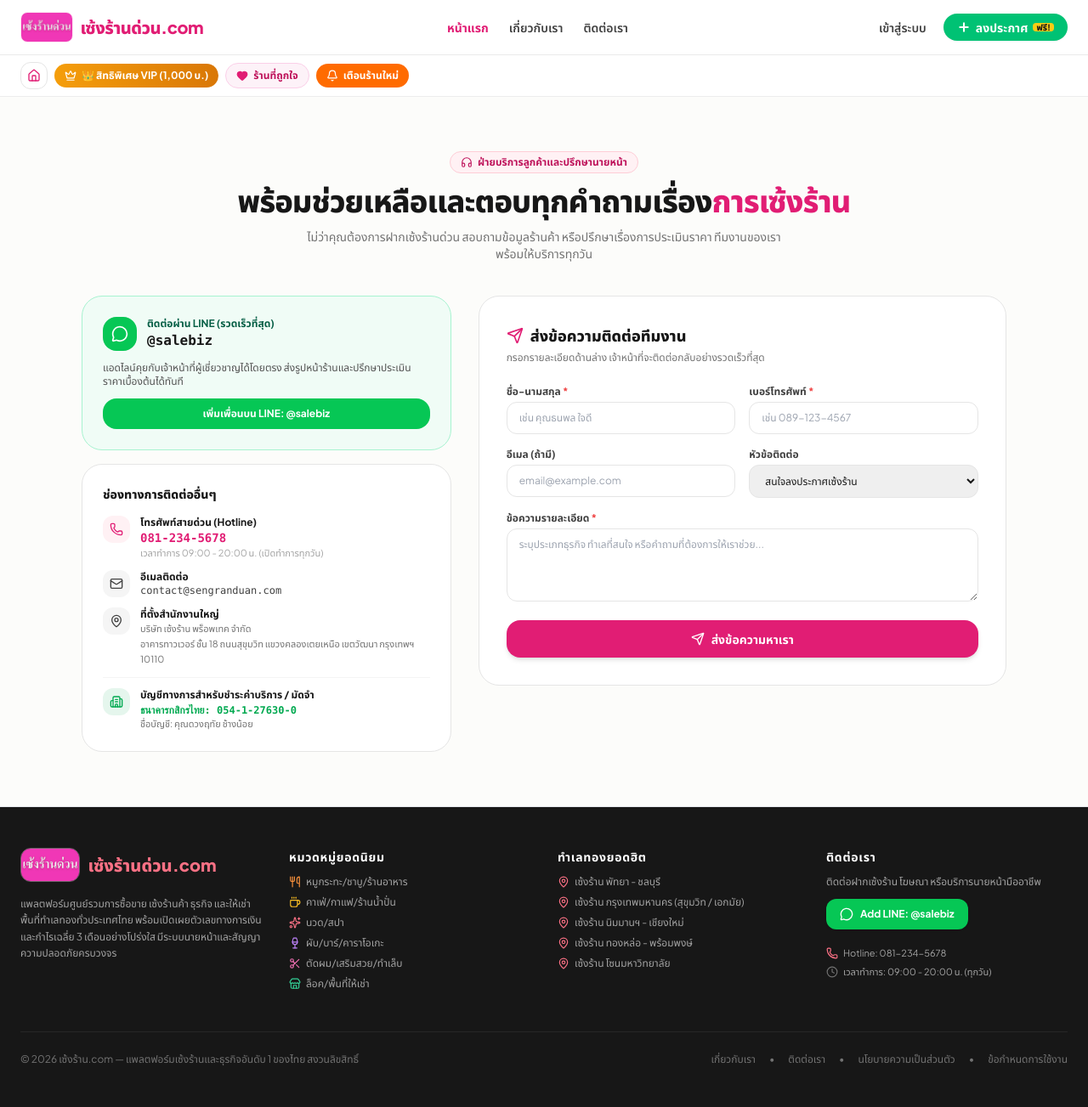
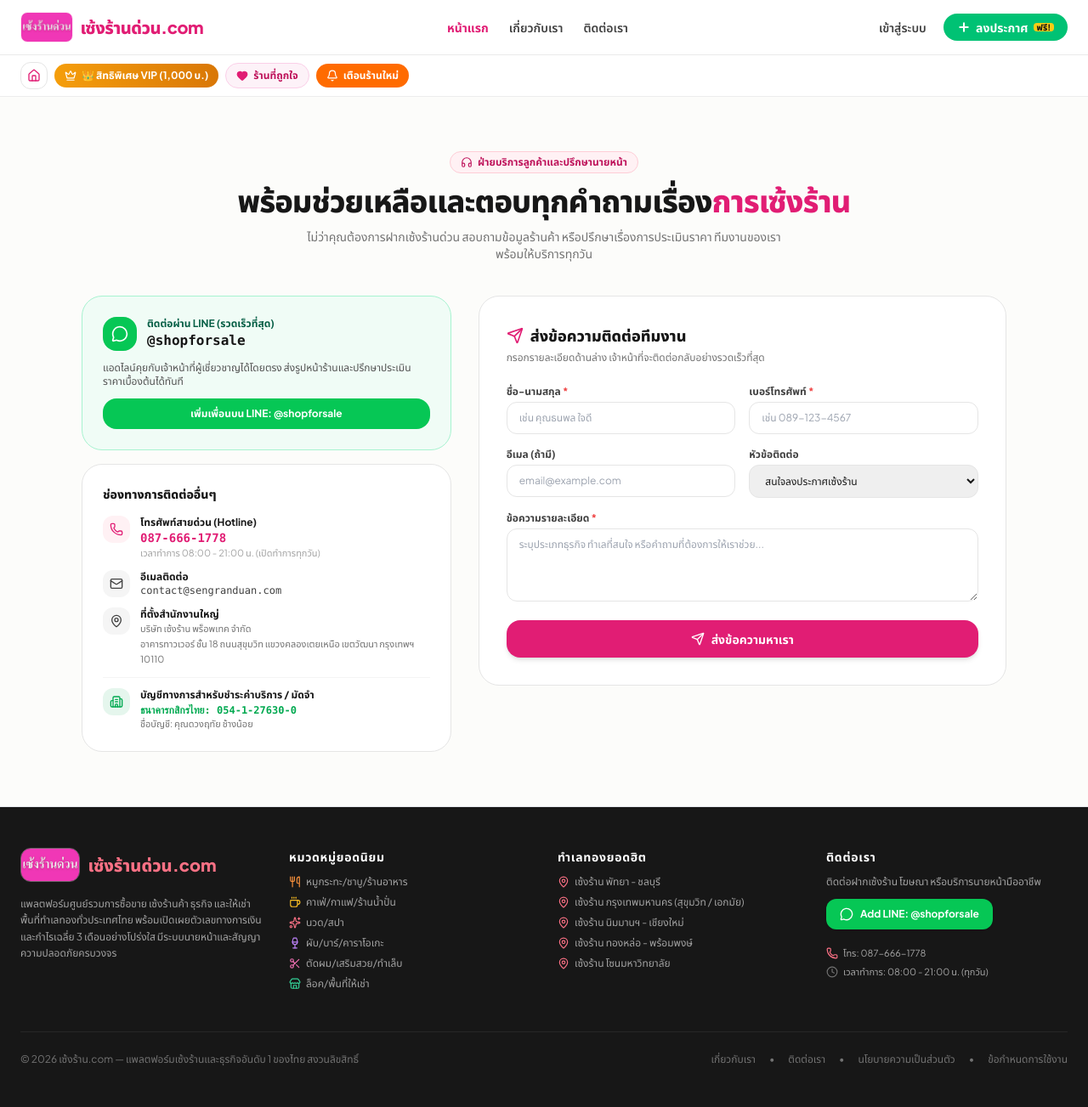
Before and after one commit to lalitx999/proptech, a Django app: page /contact/ in a window 1280 px wide. Shown: the whole page at 85% size. Run offline with Django 5.2, Linux system fonts and the light colour scheme; some libraries are stand-ins or nearby versions.

Commit message:
feat(ui): animate top action buttons, brighten hero background, animate consignment banner with updated copy, and update business contact info

```diff
--- a/templates/base.html
+++ b/templates/base.html
@@ -53,14 +53,14 @@
           "description": "แพลตฟอร์มศูนย์รวมการซื้อขาย เซ้งร้านค้า เซ้งกิจการ และปล่อยเช่าทำเลทองอันดับ 1 ของประเทศไทย ตรวจสอบสัญญาสิทธิและงบการเงินโปร่งใส",
           "contactPoint": {
             "@type": "ContactPoint",
-            "telephone": "+66-81-234-5678",
+            "telephone": "+66-87-666-1778",
             "contactType": "customer service",
             "areaServed": "TH",
             "availableLanguage": ["Thai", "English"]
           },
           "sameAs": [
             "https://www.facebook.com/sengranduan",
-            "https://line.me/ti/p/@salebiz"
+            "https://line.me/ti/p/@shopforsale"
           ]
         },
         {
@@ -145,6 +145,41 @@
             display: inline-block;
             vertical-align: middle;
         }
+        @keyframes wiggle-action {
+            0%, 100% { transform: scale(1) rotate(0deg); }
+            15% { transform: scale(1.05) rotate(-3deg); }
+            30% { transform: scale(1.05) rotate(3deg); }
+            45% { transform: scale(1.02) rotate(-2deg); }
+            60% { transform: scale(1.02) rotate(2deg); }
+            75% { transform: scale(1) rotate(0deg); }
+        }
+        @keyframes pulse-ring {
+            0% { box-shadow: 0 0 0 0 rgba(0, 194, 116, 0.7); }
+            70% { box-shadow: 0 0 0 8px rgba(0, 194, 116, 0); }
+            100% { box-shadow: 0 0 0 0 rgba(0, 194, 116, 0); }
+        }
+        .animate-wiggle-btn {
+            animation: wiggle-action 3.5s ease-in-out infinite, pulse-ring 3.5s ease-in-out infinite;
+        }
+        @keyframes vip-wiggle {
+            0%, 100% { transform: translateY(0) scale(1); }
+            20% { transform: translateY(-2px) scale(1.03) rotate(-1.5deg); }
+            40% { transform: translateY(-2px) scale(1.03) rotate(1.5deg); }
+            60% { transform: translateY(0) scale(1); }
+        }
+        .animate-vip-btn {
+            animation: vip-wiggle 4s ease-in-out infinite;
+        }
+        @keyframes banner-gradient-flow {
+            0% { background-position: 0% 50%; }
+            50% { background-position: 100% 50%; }
+            100% { background-position: 0% 50%; }
+        }
+        .banner-animated-flow {
+            background: linear-gradient(135deg, #e11d48, #db2777, #f43f5e, #be123c, #fb7185, #e11d48);
+            background-size: 300% 300%;
+            animation: banner-gradient-flow 7s ease infinite;
+        }
     </style>
 
     {% block extra_head %}{% endblock %}
@@ -201,9 +236,9 @@
                     </a>
                 {% endif %}
 
-                <!-- Signature Green Button: + ลงประกาศ ฟรี! -->
+                <!-- Signature Green Button: + ลงประกาศ ฟรี! (กระดุกกระดิกเรียกสายตา) -->
                 <a href="{% url 'listings:listing_create' %}"
-                   class="inline-flex items-center gap-1.5 rounded-full bg-[#00C274] hover:bg-[#00ad68] px-3 sm:px-4 py-1.5 text-xs sm:text-sm font-bold text-white shadow-sm hover:shadow transition-all">
+                   class="inline-flex items-center gap-1.5 rounded-full bg-[#00C274] hover:bg-[#00ad68] px-3 sm:px-4 py-1.5 text-xs sm:text-sm font-bold text-white shadow-sm hover:shadow transition-all animate-wiggle-btn">
                     <i data-lucide="plus" class="w-4 h-4 stroke-[3]"></i>
                     <span>ลงประกาศ</span>
                     <span class="rounded bg-yellow-400 px-1 py-0.2 text-[10px] font-black text-neutral-900 shadow-xs leading-none">ฟรี!</span>
@@ -226,9 +261,9 @@
                     <i data-lucide="home" class="w-4 h-4"></i>
                 </a>
 
-                <!-- VIP Upgrade Pill -->
+                <!-- VIP Upgrade Pill (กระดุกกระดิกเรียกสายตา) -->
                 <a href="{% url 'accounts:vip_membership' %}"
-                   class="flex-shrink-0 inline-flex items-center gap-1.5 px-3 py-1.5 rounded-full bg-gradient-to-r from-amber-500 to-amber-600 hover:from-amber-600 hover:to-amber-700 text-white text-xs font-bold shadow-xs transition">
+                   class="flex-shrink-0 inline-flex items-center gap-1.5 px-3 py-1.5 rounded-full bg-gradient-to-r from-amber-500 to-amber-600 hover:from-amber-600 hover:to-amber-700 text-white text-xs font-bold shadow-xs transition animate-vip-btn">
                     <i data-lucide="crown" class="w-3.5 h-3.5"></i>
                     <span>👑 สิทธิพิเศษ VIP (1,000 บ.)</span>
                 </a>
@@ -345,14 +380,14 @@
                 <div class="space-y-3">
                     <h3 class="text-sm font-bold text-white uppercase tracking-wider">ติดต่อเรา</h3>
                     <p class="text-xs text-neutral-400">ติดต่อฝากเซ้งร้าน โฆษณา หรือบริการนายหน้ามืออาชีพ</p>
-                    <a href="https://line.me/R/ti/p/@salebiz" target="_blank"
+                    <a href="https://line.me/R/ti/p/@shopforsale" target="_blank"
                        class="inline-flex items-center gap-2 rounded-xl bg-[#06C755] hover:bg-[#05b34c] px-4 py-2.5 text-xs font-bold text-white transition shadow">
                         <i data-lucide="message-circle" class="w-4 h-4"></i>
-                        <span>Add LINE: @salebiz</span>
+                        <span>Add LINE: @shopforsale</span>
                     </a>
                     <div class="text-[11px] text-neutral-400 pt-2 space-y-1.5">
-                        <div class="flex items-center gap-1.5"><i data-lucide="phone" class="w-3.5 h-3.5 text-brand-400"></i><span>Hotline: 081-234-5678</span></div>
-                        <div class="flex items-center gap-1.5"><i data-lucide="clock" class="w-3.5 h-3.5 text-neutral-500"></i><span>เวลาทำการ: 09:00 - 20:00 น. (ทุกวัน)</span></div>
+                        <div class="flex items-center gap-1.5"><i data-lucide="phone" class="w-3.5 h-3.5 text-brand-400"></i><a href="tel:0876661778" class="hover:text-white transition">โทร: 087-666-1778</a></div>
+                        <div class="flex items-center gap-1.5"><i data-lucide="clock" class="w-3.5 h-3.5 text-neutral-500"></i><span>เวลาทำการ: 08:00 - 21:00 น. (ทุกวัน)</span></div>
                     </div>
                 </div>
             </div>
--- a/templates/core/contact.html
+++ b/templates/core/contact.html
@@ -33,15 +33,15 @@
                         </div>
                         <div>
                             <div class="text-xs font-bold text-emerald-800">ติดต่อผ่าน LINE (รวดเร็วที่สุด)</div>
-                            <div class="text-base font-black text-neutral-900 font-mono">@salebiz</div>
+                            <div class="text-base font-black text-neutral-900 font-mono">@shopforsale</div>
                         </div>
                     </div>
                     <p class="text-xs text-neutral-600">
                         แอดไลน์คุยกับเจ้าหน้าที่ผู้เชี่ยวชาญได้โดยตรง ส่งรูปหน้าร้านและปรึกษาประเมินราคาเบื้องต้นได้ทันที
                     </p>
-                    <a href="https://line.me/R/ti/p/@salebiz" target="_blank"
+                    <a href="https://line.me/R/ti/p/@shopforsale" target="_blank"
                        class="inline-flex items-center justify-center gap-2 w-full rounded-2xl bg-[#06C755] hover:bg-[#05b34c] text-white py-2.5 text-xs font-bold transition shadow-xs">
-                        <span>เพิ่มเพื่อนบน LINE: @salebiz</span>
+                        <span>เพิ่มเพื่อนบน LINE: @shopforsale</span>
                     </a>
                 </div>
 
@@ -56,8 +56,8 @@
                             </div>
                             <div>
                                 <div class="font-bold text-neutral-900">โทรศัพท์สายด่วน (Hotline)</div>
-                                <div class="font-mono text-sm font-bold text-brand-600">081-234-5678</div>
-                                <div class="text-[11px] text-neutral-400">เวลาทำการ 09:00 - 20:00 น. (เปิดทำการทุกวัน)</div>
+                                <a href="tel:0876661778" class="font-mono text-sm font-bold text-brand-600 hover:underline">087-666-1778</a>
+                                <div class="text-[11px] text-neutral-400">เวลาทำการ 08:00 - 21:00 น. (เปิดทำการทุกวัน)</div>
                             </div>
                         </div>
 
--- a/templates/core/privacy_policy.html
+++ b/templates/core/privacy_policy.html
@@ -248,7 +248,7 @@
                     <div class="rounded-2xl border border-brand-200/80 bg-brand-50/40 p-5 space-y-2 text-xs">
                         <div class="font-bold text-sm text-neutral-900">ฝ่ายคุ้มครองข้อมูลส่วนบุคคล — เซ้งร้านด่วน.com</div>
                         <div class="text-neutral-600 flex items-center gap-2"><i data-lucide="mail" class="w-3.5 h-3.5 text-brand-600"></i><span>อีเมล: dpo@sengranduan.com</span></div>
-                        <div class="text-neutral-600 flex items-center gap-2"><i data-lucide="phone" class="w-3.5 h-3.5 text-brand-600"></i><span>โทรศัพท์: 081-234-5678 (เวลา 09:00 - 18:00 น. วันจันทร์ - เสาร์)</span></div>
+                        <div class="text-neutral-600 flex items-center gap-2"><i data-lucide="phone" class="w-3.5 h-3.5 text-brand-600"></i><span>โทรศัพท์: 087-666-1778 (เวลา 08:00 - 21:00 น.)</span></div>
                         <div class="text-neutral-600 flex items-center gap-2"><i data-lucide="map-pin" class="w-3.5 h-3.5 text-brand-600"></i><span>ที่อยู่: อาคารพาณิชย์สุขุมวิท กรุงเทพมหานคร 10110</span></div>
                     </div>
                 </section>
--- a/templates/listings/listing_detail.html
+++ b/templates/listings/listing_detail.html
@@ -453,13 +453,13 @@
 
                     <!-- Action Buttons: Phone & LINE -->
                     <div class="space-y-2.5 pt-2 border-t border-neutral-100">
-                        <a href="tel:{% if listing.agent and listing.agent.phone %}{{ listing.agent.phone }}{% else %}0812345678{% endif %}"
+                        <a href="tel:{% if listing.agent and listing.agent.phone %}{{ listing.agent.phone }}{% else %}0876661778{% endif %}"
                            class="flex w-full items-center justify-center gap-2 rounded-xl bg-neutral-900 hover:bg-neutral-800 py-3.5 text-sm font-bold text-white shadow-md transition hover:scale-[1.01]">
                             <i data-lucide="phone" class="w-4 h-4 text-brand-400"></i>
                             <span>โทรนัดหมายดูสถานที่จริง</span>
                         </a>
 
-                        <a href="https://line.me/R/ti/p/@salebiz"
+                        <a href="https://line.me/R/ti/p/@shopforsale"
                            target="_blank"
                            rel="noopener noreferrer"
                            class="flex w-full items-center justify-center gap-2 rounded-xl bg-[#06C755] hover:bg-[#05b34c] py-3.5 text-sm font-bold text-white shadow-md transition hover:scale-[1.01]">
@@ -476,7 +476,7 @@
                         <div class="min-w-0 flex-1">
                             <span class="text-[10px] text-neutral-400 block font-medium">นายหน้าผู้ดูแลเคส</span>
                             <span class="text-xs font-bold text-neutral-900 truncate block">
-                                {% if listing.agent %}{{ listing.agent.get_full_name|default:listing.agent.email }}{% else %}ทีมงานเซ้งร้านด่วน (LINE: @salebiz){% endif %}
+                                {% if listing.agent %}{{ listing.agent.get_full_name|default:listing.agent.email }}{% else %}ทีมงานเซ้งร้านด่วน (LINE: @shopforsale){% endif %}
                             </span>
                             <span class="text-[10px] text-brand-600 font-semibold block">รหัสเคส: {{ listing.ref_code }}</span>
                         </div>
--- a/templates/seo/llms-full.txt
+++ b/templates/seo/llms-full.txt
@@ -104,6 +104,7 @@
 
 ## 6. ช่องทางการติดต่อทีมงาน เซ้งร้านด่วน.com (Contact & Support)
 - **เว็บไซต์**: {{ site_url }}
-- **LINE Official Account**: @sengranduan (มี @ นำหน้า)
+- **LINE Official Account**: @shopforsale (มี @ นำหน้า)
+- **โทรศัพท์สายด่วน**: 087-666-1778
 - **อีเมลประสานงาน**: support@sengranduan.com
-- **เวลาทำการ**: ทุกวันจันทร์ - อาทิตย์ เวลา 09:00 - 20:00 น.
+- **เวลาทำการ**: ทุกวัน เวลา 08:00 - 21:00 น.
```
Also changed, not shown: templates/core/home.html (+22 -16 lines).
